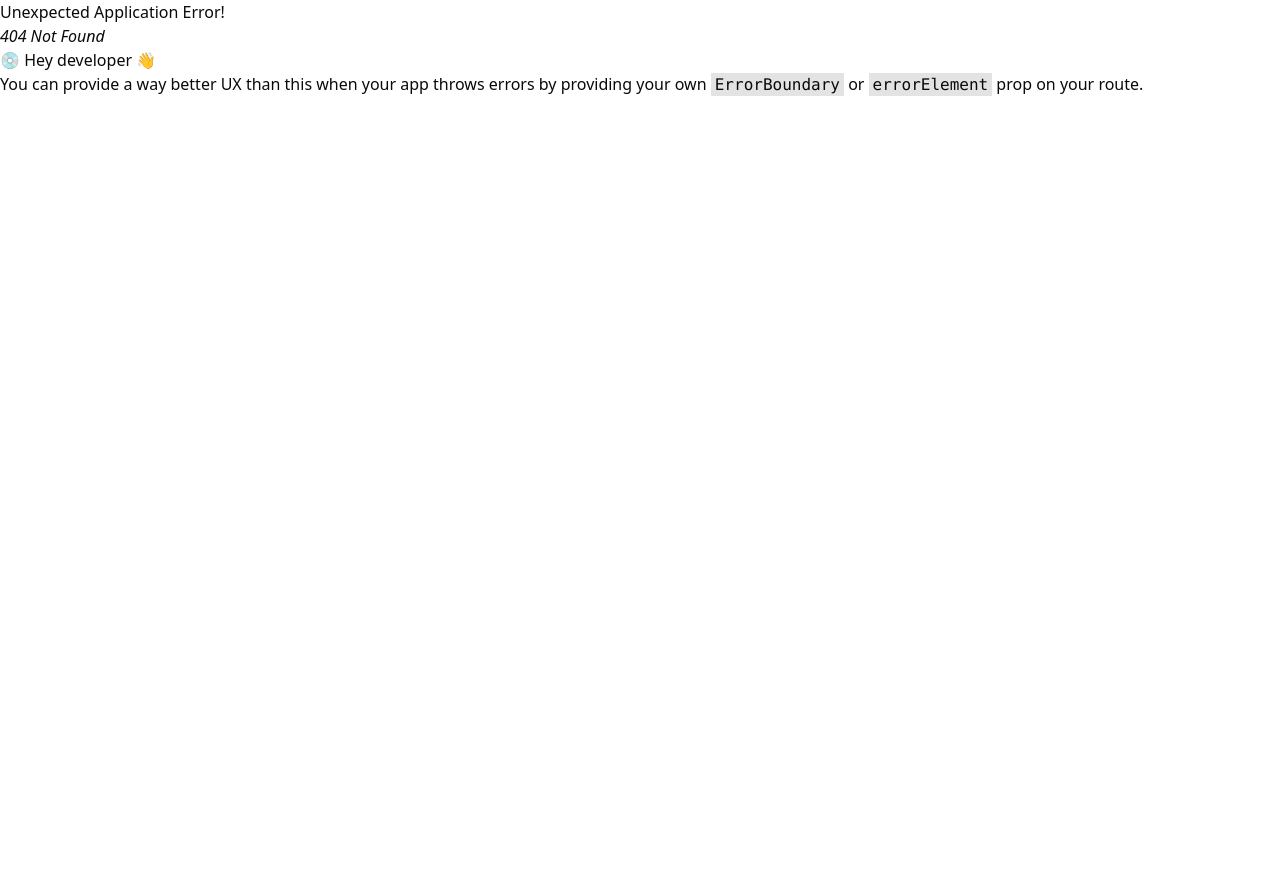
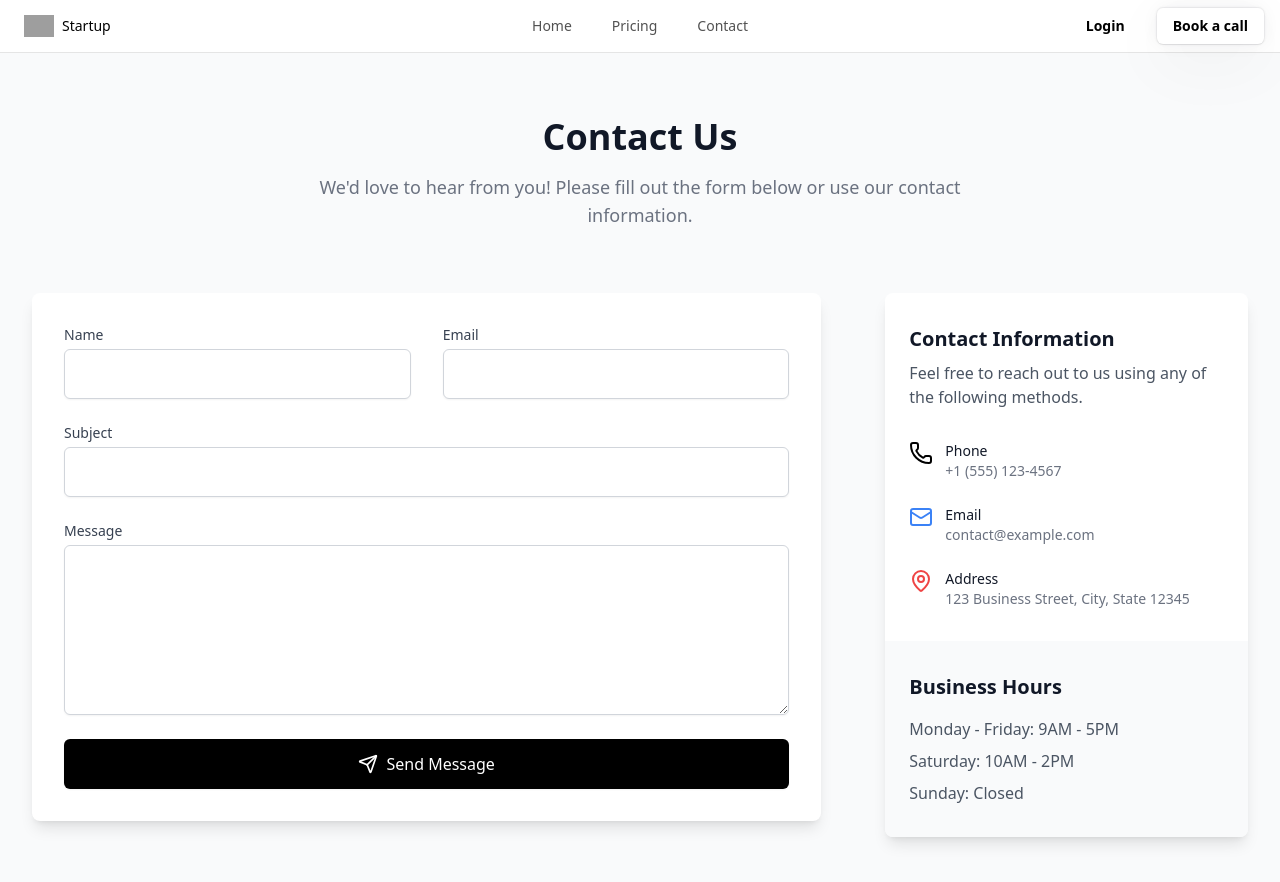
Before and after one commit to Sanjida-Khanam778/RTK-query-login, a React (Vite) app: page /contact in a window 1280 px wide. Before the commit this address had no page. Shown: the top 882 px of the page. Before the commit the page ends 800 px from the top, so only its background shows below. Built offline with nearby package versions, Linux system fonts and the light colour scheme; grey boxes are pictures that could not be loaded.

Commit message:
add a contact page

```diff
--- /dev/null
+++ b/src/components/Contact/Contact.jsx
@@ -0,0 +1,193 @@
+"use client"
+
+import { useState } from "react"
+import { Phone, Mail, MapPin, Send } from "lucide-react"
+
+export default function ContactPage() {
+  return (
+    <div className="min-h-screen bg-gray-50">
+      <div className="max-w-7xl mx-auto py-16 px-4 sm:px-6 lg:px-8">
+        <div className="text-center">
+          <h2 className="text-3xl font-extrabold text-gray-900 sm:text-4xl">Contact Us</h2>
+          <p className="mt-4 text-lg text-gray-500 max-w-2xl mx-auto">
+            We'd love to hear from you! Please fill out the form below or use our contact information.
+          </p>
+        </div>
+
+        <div className="mt-16 grid grid-cols-1 gap-16 lg:grid-cols-3">
+          <div className="lg:col-span-2">
+            <ContactForm />
+          </div>
+          <div className="bg-white rounded-lg shadow-lg overflow-hidden">
+            <div className="px-6 py-8">
+              <h3 className="text-xl font-bold text-gray-900">Contact Information</h3>
+              <p className="mt-2 text-gray-600">Feel free to reach out to us using any of the following methods.</p>
+              <div className="mt-8 space-y-6">
+                <ContactInfo
+                  icon={<Phone className="h-6 w-6 text-black" />}
+                  title="Phone"
+                  details="+1 (555) 123-4567"
+                />
+                <ContactInfo
+                  icon={<Mail className="h-6 w-6 text-blue-500" />}
+                  title="Email"
+                  details="contact@example.com"
+                />
+                <ContactInfo
+                  icon={<MapPin className="h-6 w-6 text-red-500" />}
+                  title="Address"
+                  details="123 Business Street, City, State 12345"
+                />
+              </div>
+            </div>
+            <div className="bg-gray-50 px-6 py-8">
+              <h3 className="text-xl font-bold text-gray-900">Business Hours</h3>
+              <div className="mt-4 space-y-2">
+                <p className="text-gray-600">Monday - Friday: 9AM - 5PM</p>
+                <p className="text-gray-600">Saturday: 10AM - 2PM</p>
+                <p className="text-gray-600">Sunday: Closed</p>
+              </div>
+            </div>
+          </div>
+        </div>
+      </div>
+    </div>
+  )
+}
+
+function ContactForm() {
+  const [formData, setFormData] = useState({
+    name: "",
+    email: "",
+    subject: "",
+    message: "",
+  })
+  const [isSubmitting, setIsSubmitting] = useState(false)
+  const [submitSuccess, setSubmitSuccess] = useState(false)
+
+  const handleChange = (e) => {
+    const { name, value } = e.target
+    setFormData((prev) => ({ ...prev, [name]: value }))
+  }
+
+  const handleSubmit = (e) => {
+    e.preventDefault()
+    setIsSubmitting(true)
+
+    // Simulate form submission
+    setTimeout(() => {
+      setIsSubmitting(false)
+      setSubmitSuccess(true)
+      setFormData({ name: "", email: "", subject: "", message: "" })
+
+      // Reset success message after 3 seconds
+      setTimeout(() => {
+        setSubmitSuccess(false)
+      }, 3000)
+    }, 1500)
+  }
+
+  return (
+    <form onSubmit={handleSubmit} className="bg-white shadow-lg rounded-lg p-8">
+      <div className="grid grid-cols-1 gap-y-6 sm:grid-cols-2 sm:gap-x-8">
+        <div>
+          <label htmlFor="name" className="block text-sm font-medium text-gray-700">
+            Name
+          </label>
+          <div className="mt-1">
+            <input
+              type="text"
+              name="name"
+              id="name"
+              value={formData.name}
+              onChange={handleChange}
+              required
+              className="py-3 px-4 block w-full shadow-sm focus:ring-black focus:border-black border-gray-300 rounded-md"
+            />
+          </div>
+        </div>
+        <div>
+          <label htmlFor="email" className="block text-sm font-medium text-gray-700">
+            Email
+          </label>
+          <div className="mt-1">
+            <input
+              type="email"
+              name="email"
+              id="email"
+              value={formData.email}
+              onChange={handleChange}
+              required
+              className="py-3 px-4 block w-full shadow-sm focus:ring-black focus:border-black border-gray-300 rounded-md"
+            />
+          </div>
+        </div>
+        <div className="sm:col-span-2">
+          <label htmlFor="subject" className="block text-sm font-medium text-gray-700">
+            Subject
+          </label>
+          <div className="mt-1">
+            <input
+              type="text"
+              name="subject"
+              id="subject"
+              value={formData.subject}
+              onChange={handleChange}
+              required
+              className="py-3 px-4 block w-full shadow-sm focus:ring-black focus:border-black border-gray-300 rounded-md"
+            />
+          </div>
+        </div>
+        <div className="sm:col-span-2">
+          <label htmlFor="message" className="block text-sm font-medium text-gray-700">
+            Message
+          </label>
+          <div className="mt-1">
+            <textarea
+              id="message"
+              name="message"
+              rows={6}
+              value={formData.message}
+              onChange={handleChange}
+              required
+              className="py-3 px-4 block w-full shadow-sm focus:ring-black focus:border-black border-gray-300 rounded-md"
+            ></textarea>
+          </div>
+        </div>
+        <div className="sm:col-span-2">
+          <button
+            type="submit"
+            disabled={isSubmitting}
+            className="w-full inline-flex items-center justify-center px-6 py-3 border border-transparent rounded-md shadow-sm text-base font-medium text-white bg-black hover:bg-black focus:outline-none focus:ring-2 focus:ring-offset-2 focus:ring-black disabled:opacity-70"
+          >
+            {isSubmitting ? (
+              <span>Sending...</span>
+            ) : (
+              <>
+                <Send className="mr-2 h-5 w-5" />
+                Send Message
+              </>
+            )}
+          </button>
+          {submitSuccess && (
+            <div className="mt-4 text-sm text-green-600 bg-green-50 p-3 rounded-md">
+              Thank you! Your message has been sent successfully.
+            </div>
+          )}
+        </div>
+      </div>
+    </form>
+  )
+}
+
+function ContactInfo({ icon, title, details }) {
+  return (
+    <div className="flex">
+      <div className="flex-shrink-0">{icon}</div>
+      <div className="ml-3">
+        <p className="text-sm font-medium text-gray-900">{title}</p>
+        <p className="text-sm text-gray-500">{details}</p>
+      </div>
+    </div>
+  )
+}
--- a/src/components/Navbar/Navbar.jsx
+++ b/src/components/Navbar/Navbar.jsx
@@ -29,7 +29,7 @@ export function NavbarDemo() {
     },
     {
       name: "Contact",
-      link: "#contact",
+      link: "/contact",
     },
   ];
 
--- a/src/routes/router.jsx
+++ b/src/routes/router.jsx
@@ -3,6 +3,7 @@ import Mainlayout from "../layout/Mainlayout";
 import Home from "../pages/Home";
 import LoginForm from "../components/Login/Login";
 import Register from "../components/Register/Register";
+import ContactPage from "../components/Contact/Contact";
 
 export const routes = createBrowserRouter([
     {
@@ -21,6 +22,10 @@ export const routes = createBrowserRouter([
                 path: '/register',
                 element: <Register />
             },
+            {
+                path: '/contact',
+                element: <ContactPage />
+            },
         ]
     }
 ])
```
